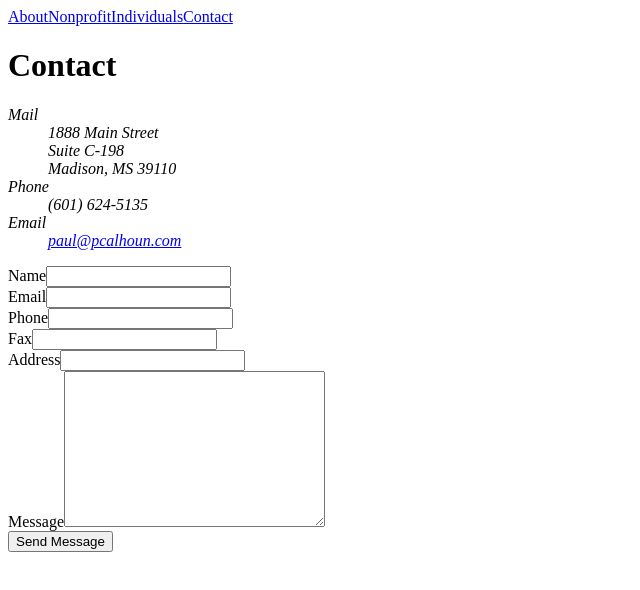
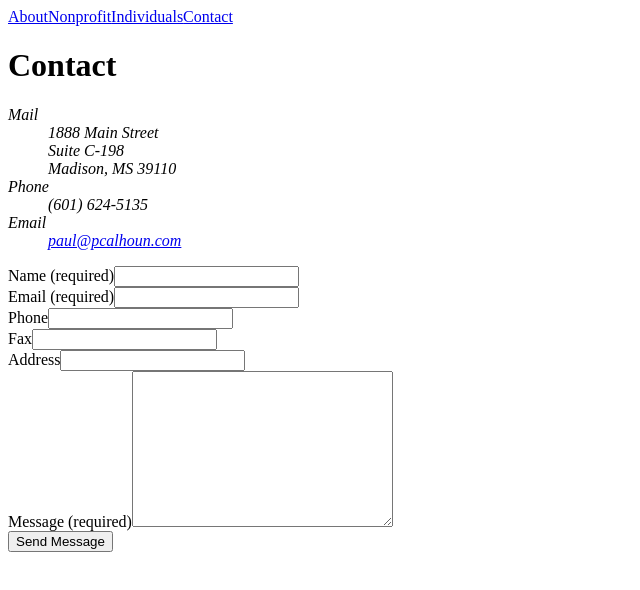
Before and after one commit to dcalhoun/life-stewardship, a Next.js app: page /contact in a window 1280 px wide. Shown: the top 590 px of the page, without its empty margins (0-640 px from the left). Built offline with nearby package versions, Linux system fonts and the light colour scheme.

Commit message:
Indicate required form fields

```diff
--- a/pages/contact.tsx
+++ b/pages/contact.tsx
@@ -30,11 +30,11 @@ export default function Index() {
         </address>
         <form action="">
           <div>
-            <label htmlFor="name">Name</label>
+            <label htmlFor="name">Name (required)</label>
             <input type="text" name="name" id="name" required />
           </div>
           <div>
-            <label htmlFor="email">Email</label>
+            <label htmlFor="email">Email (required)</label>
             <input type="email" name="email" id="email" required />
           </div>
           <div>
@@ -50,7 +50,7 @@ export default function Index() {
             <input type="text" name="address" id="address" />
           </div>
           <div>
-            <label htmlFor="message">Message</label>
+            <label htmlFor="message">Message (required)</label>
             <textarea
               name="message"
               id="message"
```
